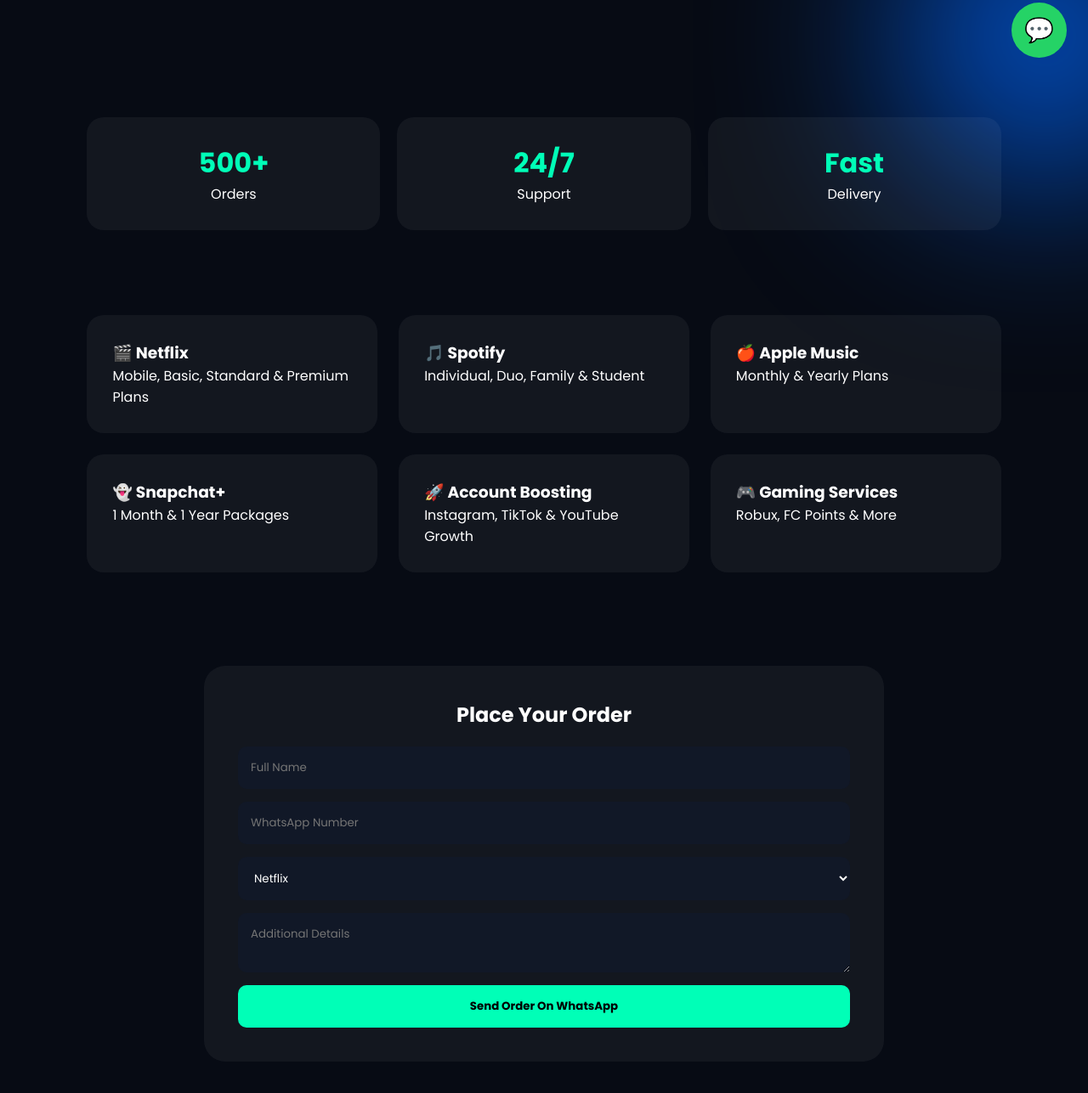
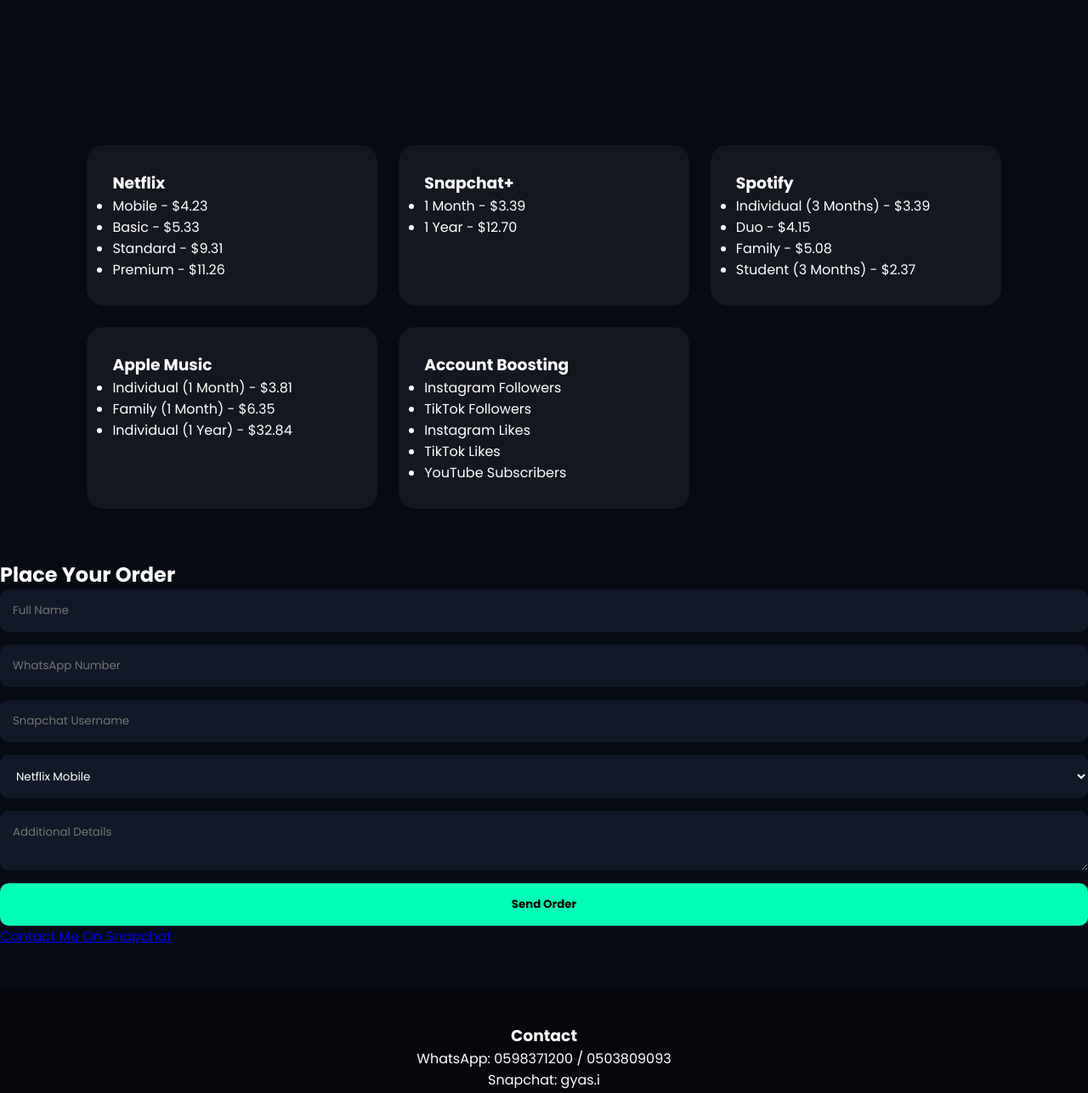
Before and after one commit to Gyasiland/Gerrard-Premium-Hub, a plain HTML site: page index.html in a window 1280 px wide. Shown: the part 707-1994 px from the top of the page at 85% size. Drawn offline with Linux system fonts and the light colour scheme.

Commit message:
Refactor index.html structure and content

```diff
--- a/index.html
+++ b/index.html
@@ -5,101 +5,75 @@
 <meta name="viewport" content="width=device-width, initial-scale=1.0">
 <title>Gerrard Premium Hub</title>
 
-<link href="https://fonts.googleapis.com/css2?family=Poppins:wght@300;400;500;600;700;800&display=swap" rel="stylesheet">
 <link rel="stylesheet" href="style.css">
+<link href="https://fonts.googleapis.com/css2?family=Poppins:wght@300;400;500;600;700&display=swap" rel="stylesheet">
 </head>
 
 <body>
 
-<div class="bg-blur blur1"></div>
-<div class="bg-blur blur2"></div>
-
 <header>
-    <div class="logo">⚡ Gerrard Premium Hub</div>
-
-    <nav>
-        <a href="#services">Services</a>
-        <a href="#order">Order</a>
-        <a href="#contact">Contact</a>
-    </nav>
+    <h1>Gerrard Premium Hub</h1>
+    <p>Netflix • Spotify • Apple Music • Snapchat+ • Account Boosting</p>
 </header>
 
 <section class="hero">
-
-    <span class="badge">🔥 Trusted Premium Services</span>
-
-    <h1>
-        Premium Subscriptions
-        <span>At Affordable Prices</span>
-    </h1>
-
-    <p>
-        Netflix • Spotify • Apple Music • Snapchat+ • Social Media Boosting
-    </p>
-
-    <div class="hero-buttons">
-        <a href="#order" class="btn">Order Now</a>
-        <a href="https://www.snapchat.com/add/gyas.i" class="btn-outline">
-            Snapchat
-        </a>
-    </div>
-
+    <h2>Premium Subscriptions At Affordable Prices</h2>
+    <p>Fast Delivery • Trusted Service • Instant Support</p>
 </section>
 
-<section class="stats">
-
-    <div class="stat">
-        <h2>500+</h2>
-        <p>Orders</p>
-    </div>
-
-    <div class="stat">
-        <h2>24/7</h2>
-        <p>Support</p>
-    </div>
-
-    <div class="stat">
-        <h2>Fast</h2>
-        <p>Delivery</p>
-    </div>
-
-</section>
-
-<section class="services" id="services">
+<section class="services">
 
 <div class="card">
-    <h3>🎬 Netflix</h3>
-    <p>Mobile, Basic, Standard & Premium Plans</p>
+<h3>Netflix</h3>
+<ul>
+<li>Mobile - $4.23</li>
+<li>Basic - $5.33</li>
+<li>Standard - $9.31</li>
+<li>Premium - $11.26</li>
+</ul>
 </div>
 
 <div class="card">
-    <h3>🎵 Spotify</h3>
-    <p>Individual, Duo, Family & Student</p>
+<h3>Snapchat+</h3>
+<ul>
+<li>1 Month - $3.39</li>
+<li>1 Year - $12.70</li>
+</ul>
 </div>
 
 <div class="card">
-    <h3>🍎 Apple Music</h3>
-    <p>Monthly & Yearly Plans</p>
+<h3>Spotify</h3>
+<ul>
+<li>Individual (3 Months) - $3.39</li>
+<li>Duo - $4.15</li>
+<li>Family - $5.08</li>
+<li>Student (3 Months) - $2.37</li>
+</ul>
 </div>
 
 <div class="card">
-    <h3>👻 Snapchat+</h3>
-    <p>1 Month & 1 Year Packages</p>
+<h3>Apple Music</h3>
+<ul>
+<li>Individual (1 Month) - $3.81</li>
+<li>Family (1 Month) - $6.35</li>
+<li>Individual (1 Year) - $32.84</li>
+</ul>
 </div>
 
 <div class="card">
-    <h3>🚀 Account Boosting</h3>
-    <p>Instagram, TikTok & YouTube Growth</p>
-</div>
-
-<div class="card">
-    <h3>🎮 Gaming Services</h3>
-    <p>Robux, FC Points & More</p>
+<h3>Account Boosting</h3>
+<ul>
+<li>Instagram Followers</li>
+<li>TikTok Followers</li>
+<li>Instagram Likes</li>
+<li>TikTok Likes</li>
+<li>YouTube Subscribers</li>
+</ul>
 </div>
 
 </section>
 
-<section class="order" id="order">
+<section class="order-section">
 
 <h2>Place Your Order</h2>
 
@@ -109,41 +83,50 @@
 
 <input type="tel" id="phone" placeholder="WhatsApp Number" required>
 
+<input type="text" id="snapUser" placeholder="Snapchat Username" required>
+
 <select id="service">
 
-<option>Netflix</option>
-<option>Spotify</option>
-<option>Apple Music</option>
-<option>Snapchat+</option>
+<option>Netflix Mobile</option>
+<option>Netflix Basic</option>
+<option>Netflix Standard</option>
+<option>Netflix Premium</option>
+
+<option>Snapchat+ 1 Month</option>
+<option>Snapchat+ 1 Year</option>
+
+<option>Spotify Individual</option>
+<option>Spotify Duo</option>
+<option>Spotify Family</option>
+<option>Spotify Student</option>
+
+<option>Apple Music Individual</option>
+<option>Apple Music Family</option>
+<option>Apple Music 1 Year</option>
+
 <option>Account Boosting</option>
-<option>Robux</option>
-<option>FC Points</option>
 
 </select>
 
 <textarea id="notes" placeholder="Additional Details"></textarea>
 
 <button type="submit">
-Send Order On WhatsApp
+Send Order
 </button>
 
 </form>
 
+<a href="https://www.snapchat.com/add/gyas.i" target="_blank" class="snap-btn">
+Contact Me On Snapchat
+</a>
+
 </section>
 
-<footer id="contact">
-
-<h3>Contact Information</h3>
-
-<p>📱 0598371200 / 0503809093</p>
-
-<p>👻 Snapchat: gyas.i</p>
-
+<footer>
+<h3>Contact</h3>
+<p>WhatsApp: 0598371200 / 0503809093</p>
+<p>Snapchat: gyas.i</p>
 </footer>
-
-<a href="https://wa.me/233598371200" class="whatsapp-btn">
-💬
-</a>
 
 <script src="script.js"></script>
 
```
